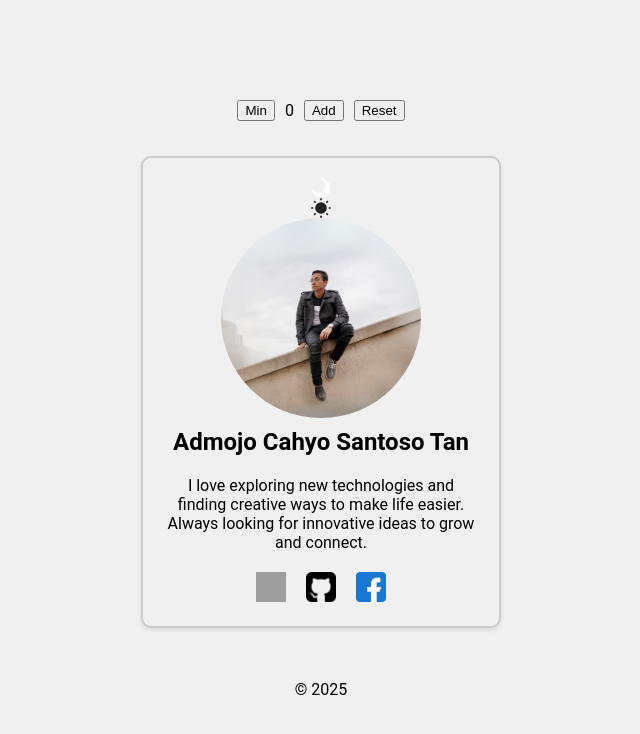
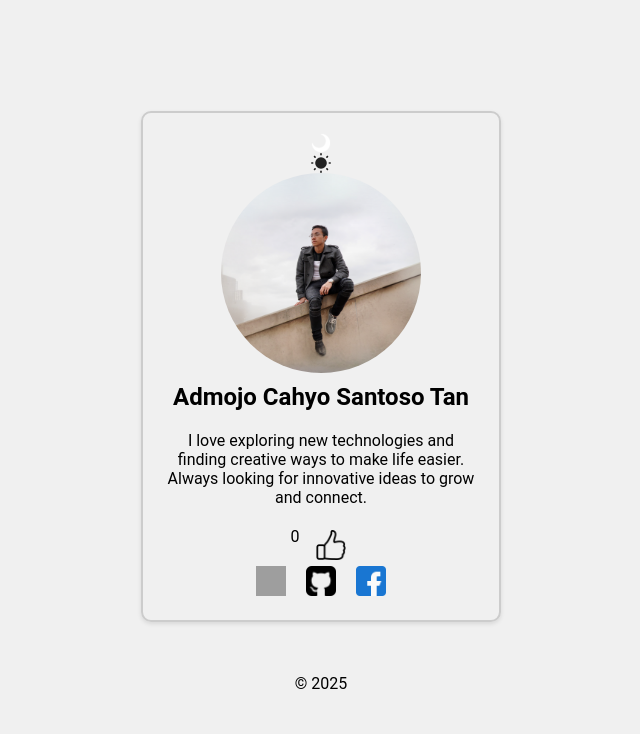
Before and after one commit to TxNixon/react-basic-profile, a React (Vite) app: page / in a window 1280 px wide. Shown: the top 734 px of the page, without its empty margins (327-967 px from the left). Built offline with nearby package versions, Linux system fonts and the light colour scheme; grey boxes are pictures that could not be loaded.

Commit message:
add like / dislike button

```diff
--- a/src/App.tsx
+++ b/src/App.tsx
@@ -2,13 +2,11 @@
 import Footer from "./components/Footer";
 import ProfileCard from "./components/ProfileCard";
 import profileImage from "./assets/Profile.png";
-import Counter from "./components/Counter";
 function App() {
   return (
     <>
       <div className="app-container">
         <main>
-          <Counter />
           <ProfileCard
             name="Admojo Cahyo Santoso Tan"
             avatar={profileImage}
--- a/src/components/Counter.tsx
+++ b/src/components/Counter.tsx
@@ -1,6 +1,23 @@
+import { useState } from "react";
 import useCounter from "../hooks/useCounter";
+import like from "../assets/like.png";
+import dislike from "../assets/dislike.png";
+
 const Counter = () => {
-  const { count, handleReset, handleDecrement, handleIncrement } = useCounter();
+  const { count, handleIncrementBy, handleDecrement } = useCounter();
+  const [isLiked, setIsLiked] = useState(false); // Tracks if the button is currently "Liked"
+
+  const toggleLike = () => {
+    if (isLiked) {
+      // If already liked, decrement the count and toggle to "Not Liked"
+      handleDecrement();
+      setIsLiked(false);
+    } else {
+      // If not liked, increment the count and toggle to "Liked"
+      handleIncrementBy({ value: 1 });
+      setIsLiked(true);
+    }
+  };
 
   return (
     <div
@@ -11,10 +28,25 @@ const Counter = () => {
         alignItems: "center",
       }}
     >
-      <button onClick={handleDecrement}>Min</button>
       <p>{count}</p>
-      <button onClick={handleIncrement}>Add</button>
-      <button onClick={handleReset}>Reset</button>
+      <button
+        onClick={toggleLike}
+        style={{ background: "none", border: "none" }}
+      >
+        {isLiked ? (
+          <img
+            src={dislike}
+            alt="Dislike"
+            style={{ width: "30px", height: "30px" }}
+          />
+        ) : (
+          <img
+            src={like}
+            alt="Like"
+            style={{ width: "30px", height: "30px" }}
+          />
+        )}
+      </button>
     </div>
   );
 };
--- a/src/components/ProfileCard.tsx
+++ b/src/components/ProfileCard.tsx
@@ -2,6 +2,7 @@ import styles from "./ProfileCard.module.css";
 import Social from "./Social";
 import moon from "../assets/moon.svg";
 import sun from "../assets/sun.svg";
+import Counter from "./Counter";
 
 type ProfileCardProps = {
   name: string;
@@ -17,6 +18,8 @@ function ProfileCard({ name, avatar, bio }: ProfileCardProps) {
       <img className={styles.avatar} src={avatar} alt={`${name}'s avatar`} />
       <h2>{name}</h2>
       <p>{bio}</p>
+      <Counter />
+
       <Social />
     </div>
   );
--- a/src/hooks/useCounter.ts
+++ b/src/hooks/useCounter.ts
@@ -1,4 +1,8 @@
 import { useState } from "react";
+
+type IncrementProps = {
+  value: number;
+};
 
 const useCounter = () => {
   const [count, setCount] = useState(0);
@@ -15,7 +19,17 @@ const useCounter = () => {
     setCount((prevCount) => prevCount + 1);
   };
 
-  return { count, handleReset, handleDecrement, handleIncrement };
+  const handleIncrementBy = ({ value }: IncrementProps) => {
+    setCount((prevCount) => prevCount + value);
+  };
+
+  return {
+    count,
+    handleReset,
+    handleDecrement,
+    handleIncrement,
+    handleIncrementBy,
+  };
 };
 
 export default useCounter;
```
Also changed, not shown: src/assets/dislike.png (added), src/assets/like.png (added).
